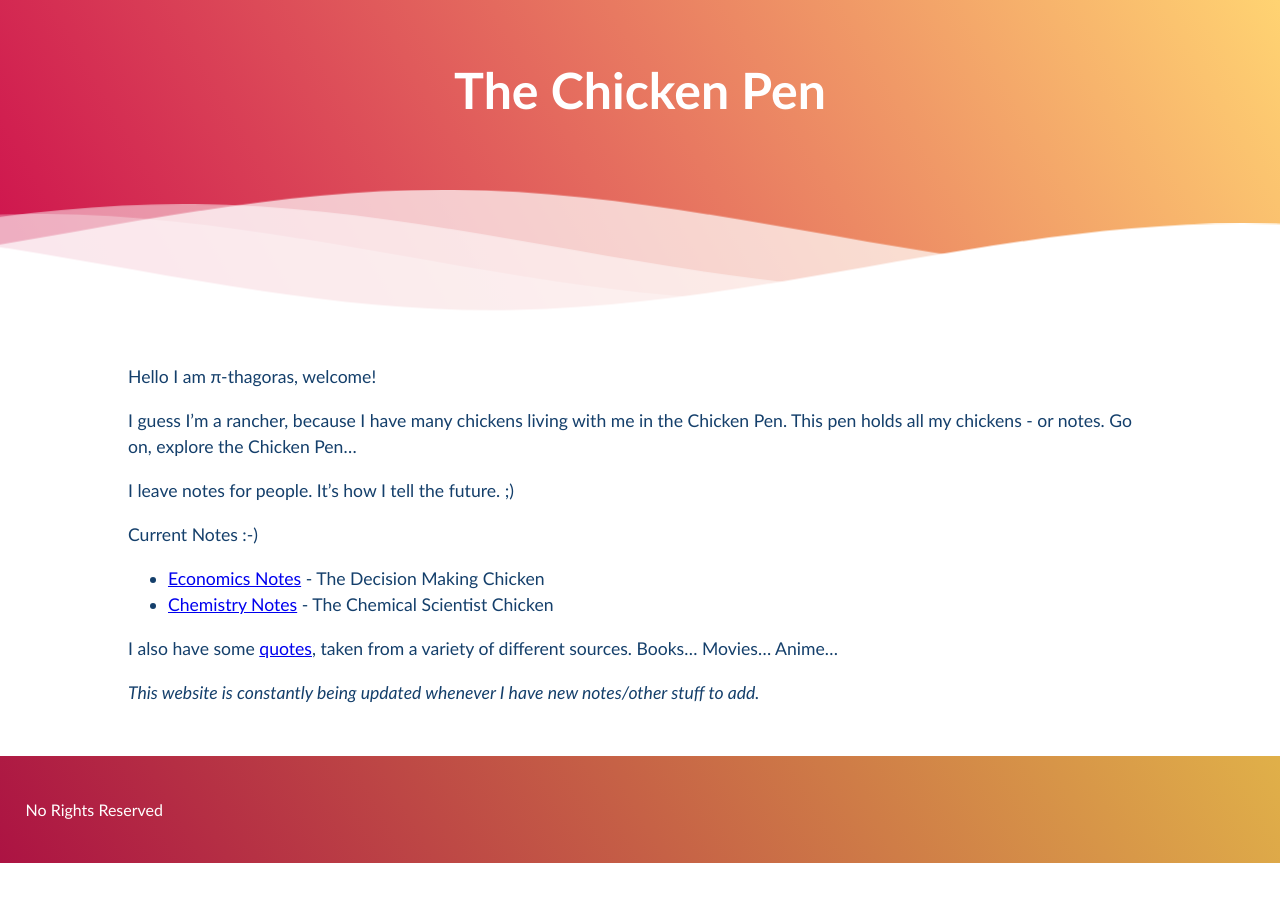
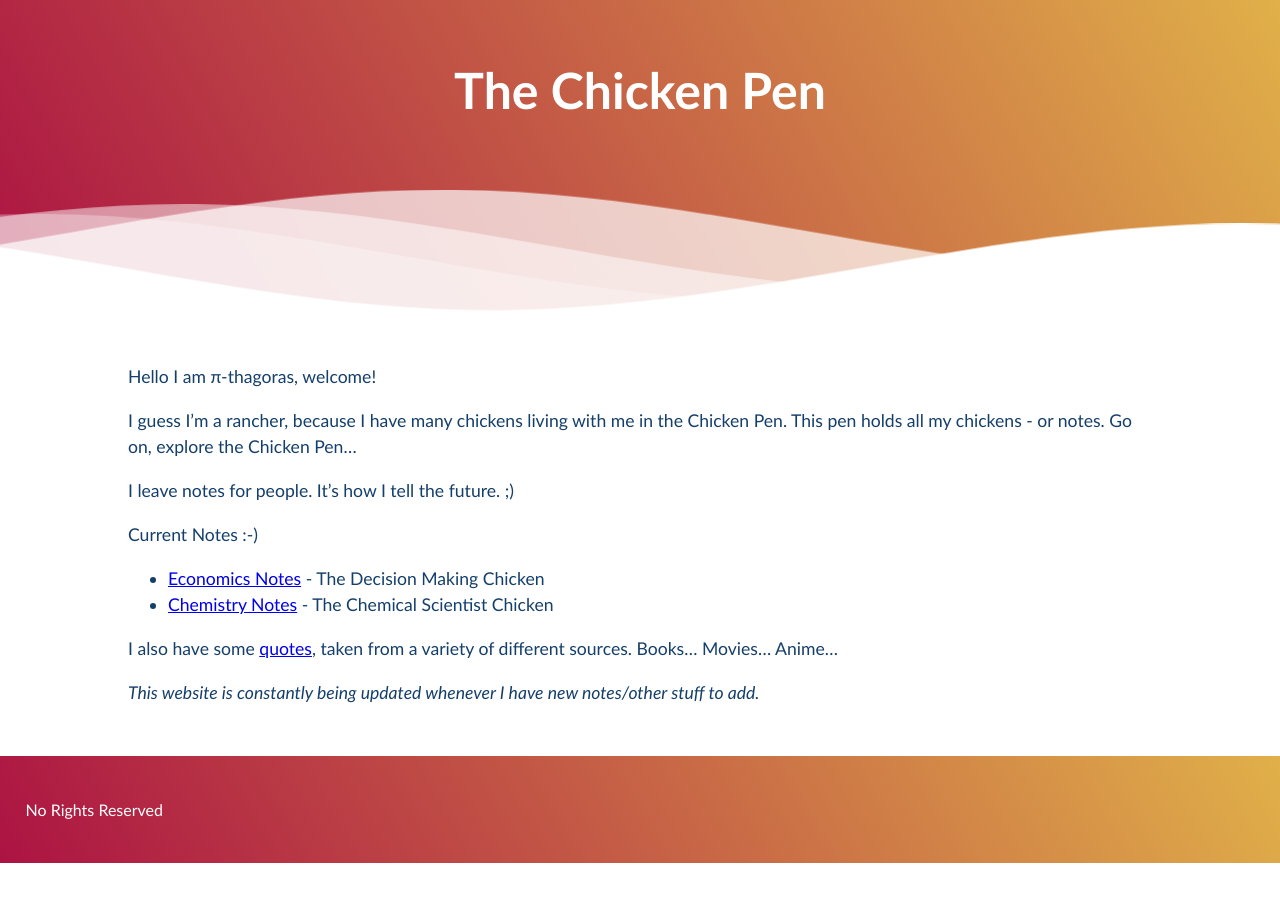
Before and after one commit to Pi-thagoras/the-chicken-pen, a Jekyll site: the page built from index.md, in a window 1280 px wide. Built offline with Jekyll 4.4.1, drawn with Linux system fonts in a browser that asks for light colours.

Commit message:
vault backup: 2023-04-11 11:15:03

```diff
--- a/assets/css/styles.css
+++ b/assets/css/styles.css
@@ -78,7 +78,7 @@
 .page-header {
   position:relative;
   text-align:center;
-  background: linear-gradient(60deg, #CD104D 0%, #FFD372 100%);
+  background: linear-gradient(60deg, #ac1343 0%, #e0b049 100%);
   color:white;
 }
 
```
